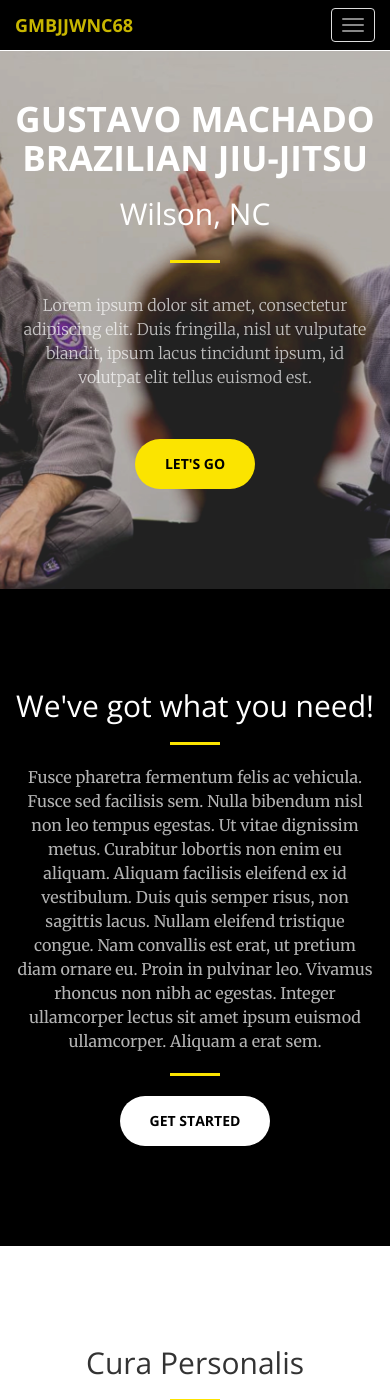
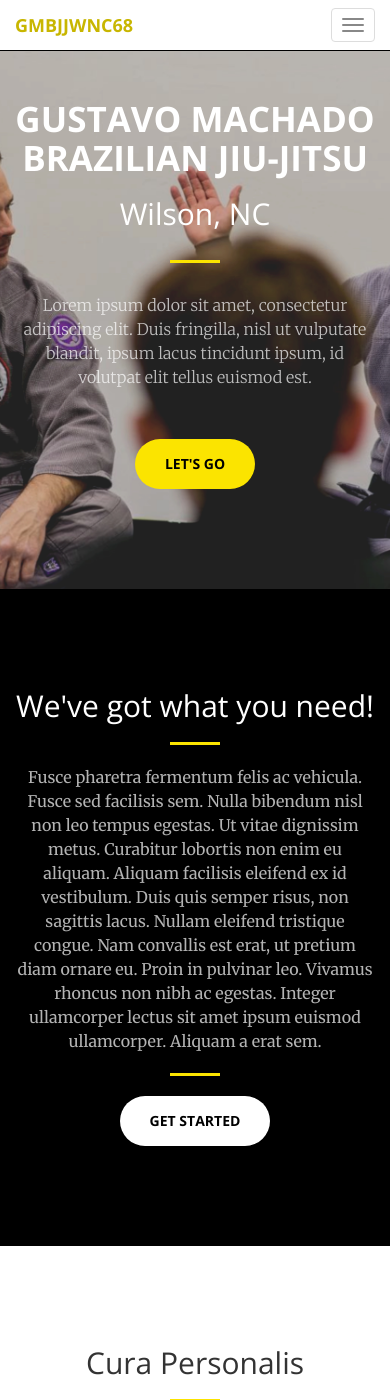
Before and after one commit to gmbjjwnc68/gmbjjwnc68.github.io, a Jekyll site: the page built from index.html, in a window 390 px wide and 1400 px high. Built offline with Jekyll 4.4.1, drawn with Linux system fonts in a browser that asks for light colours.

Commit message:
Fix mobile navbar colors

```diff
--- a/_sass/_base.scss
+++ b/_sass/_base.scss
@@ -70,8 +70,8 @@
 // Navigation
 
 .navbar-default {
-    background-color: $theme-dark;
-    border-color: white;
+    background-color: white;
+    border-color: $theme-dark;
     @include sans-serif-font;
     @include transition-all;
     .navbar-header .navbar-brand {
```
Also changed, not shown: Gemfile.lock (added).
